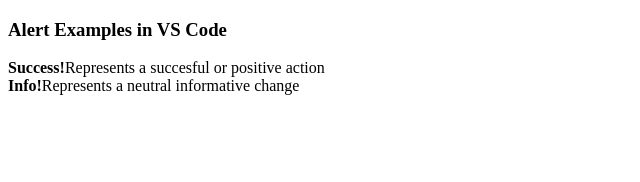
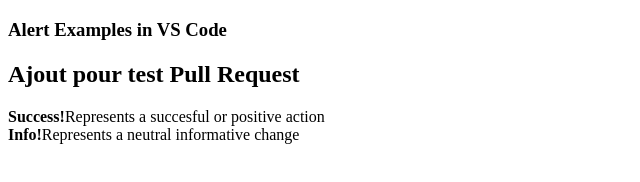
Before and after one commit to jocel1G/Projet_HTML_Test, a plain HTML site: page index.html in a window 1280 px wide. Shown: the whole page, without its empty margins (0-640 px from the left). Drawn offline with Linux system fonts and the light colour scheme.

Commit message:
Update index.html 04/09/2026

```diff
--- a/index.html
+++ b/index.html
@@ -6,7 +6,7 @@
     </head>
     <body>
         <h3>Alert Examples in VS Code</h3>
-
+        <h2>Ajout pour test Pull Request</h2>
         <strong>Success!</strong>Represents a succesful or positive action </br>
         <strong>Info!</strong>Represents a neutral informative change</br>
     </body>
```
